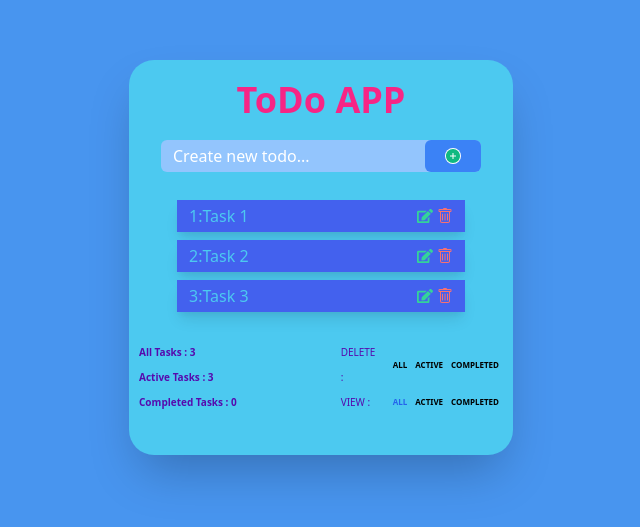
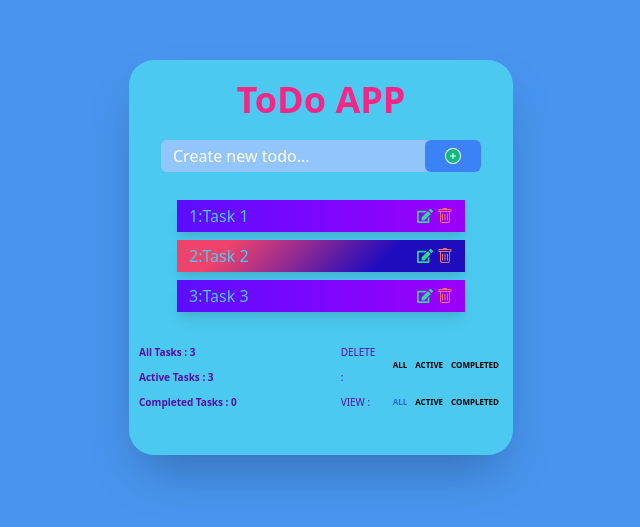
Before and after one commit to Y4KI/TodoAppUsingRedux, a React (Create React App) app: page / in a window 1280 px wide. Shown: the part 143-670 px from the top of the page, without its empty margins (319-959 px from the left). Built offline with nearby package versions, Linux system fonts and the light colour scheme.

Commit message:
changed styles

```diff
--- a/src/components/Todo.css
+++ b/src/components/Todo.css
@@ -38,12 +38,18 @@ body .todo .todo-box .todo-details h1 {
   color: #560bad;
 }
 
-body .todo .todo-box .todo-list__items {
-  background-color: #4361ee;
+body .todo .todo-box .todo-list__items h1 {
+  color: #4cc9f0 !important;
 }
 
-body .todo .todo-box .todo-list__items h1 {
-  color: #4cc9f0 !important;
+body .todo .todo-box .todo-list__items:nth-child(2n + 1) {
+  background: -webkit-gradient(linear, left top, right top, from(#5d0cff), to(#9b00fa));
+  background: linear-gradient(90deg, #5d0cff 0%, #9b00fa 100%);
+}
+
+body .todo .todo-box .todo-list__items {
+  background: #ee436c;
+  background: linear-gradient(135deg, #ee436c 18%, #1e0cbf 71%);
 }
 
 .active-btn {
--- a/src/components/Todo.scss
+++ b/src/components/Todo.scss
@@ -31,10 +31,25 @@ body {
         }
       }
       .todo-list__items {
-        background-color: #4361ee;
         h1 {
           color: #4cc9f0 !important;
         }
+      }
+      .todo-list__items:nth-child(2n + 1) {
+        background: linear-gradient(
+          90deg,
+          rgba(93, 12, 255, 1) 0%,
+          rgba(155, 0, 250, 1) 100%
+        );
+      }
+
+      .todo-list__items {
+        background: rgb(238, 67, 108);
+        background: linear-gradient(
+          135deg,
+          rgba(238, 67, 108, 1) 18%,
+          rgba(30, 12, 191, 1) 71%
+        );
       }
     }
   }
```
Also changed, not shown: 1 other file (tests, documents, lock files or other folders).
